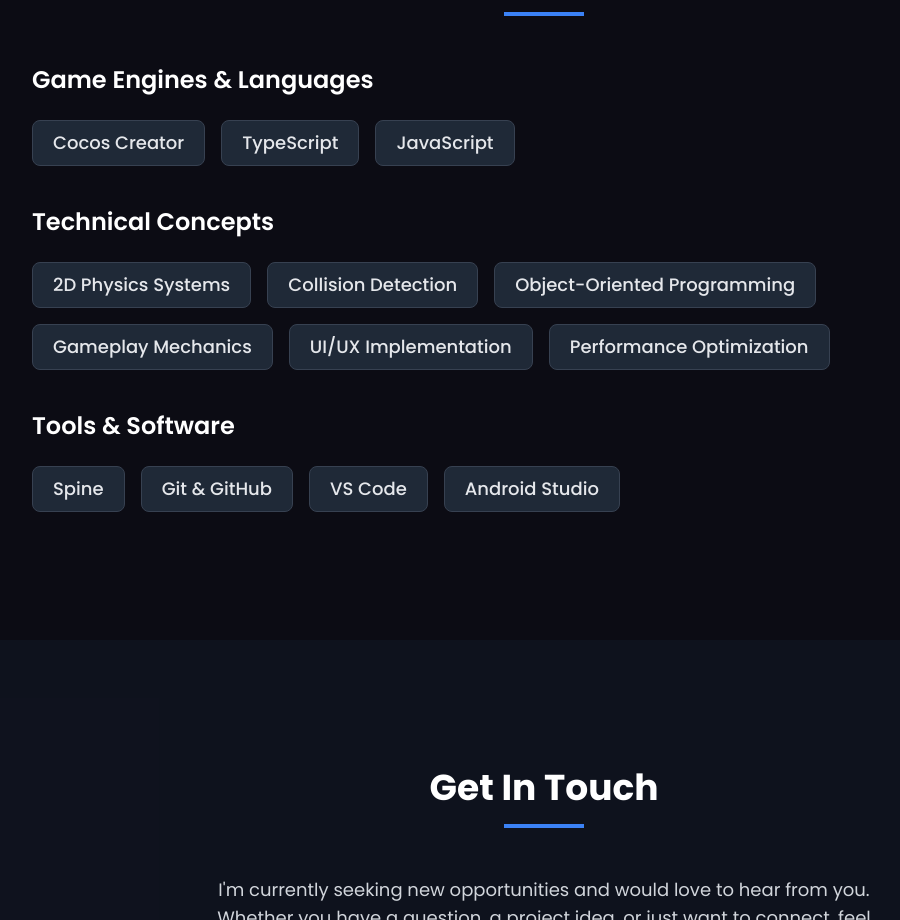
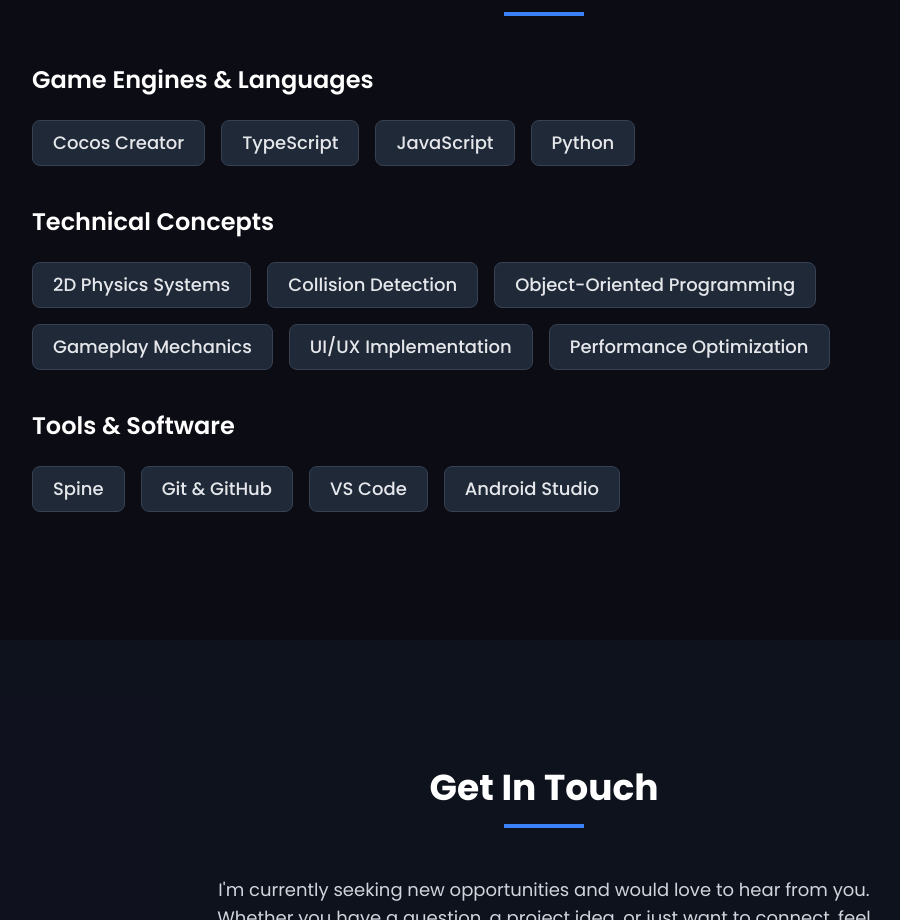
Before and after one commit to TirthShah007/TirthShah007.github.io, a plain HTML site: page index.html in a window 1280 px wide. Shown: the part 3367-4287 px from the top of the page, without its empty margins (96-996 px from the left). Drawn offline with nearby package versions, Linux system fonts and the light colour scheme.

Commit message:
Update index.html

```diff
--- a/index.html
+++ b/index.html
@@ -224,6 +224,7 @@
                             <span class="skill-badge text-lg font-medium py-2 px-5 rounded-lg">Cocos Creator</span>
                             <span class="skill-badge text-lg font-medium py-2 px-5 rounded-lg">TypeScript</span>
                             <span class="skill-badge text-lg font-medium py-2 px-5 rounded-lg">JavaScript</span>
+                            <span class="skill-badge text-lg font-medium py-2 px-5 rounded-lg">Python</span>
                         </div>
                     </div>
                     <div class="mb-10">
```
